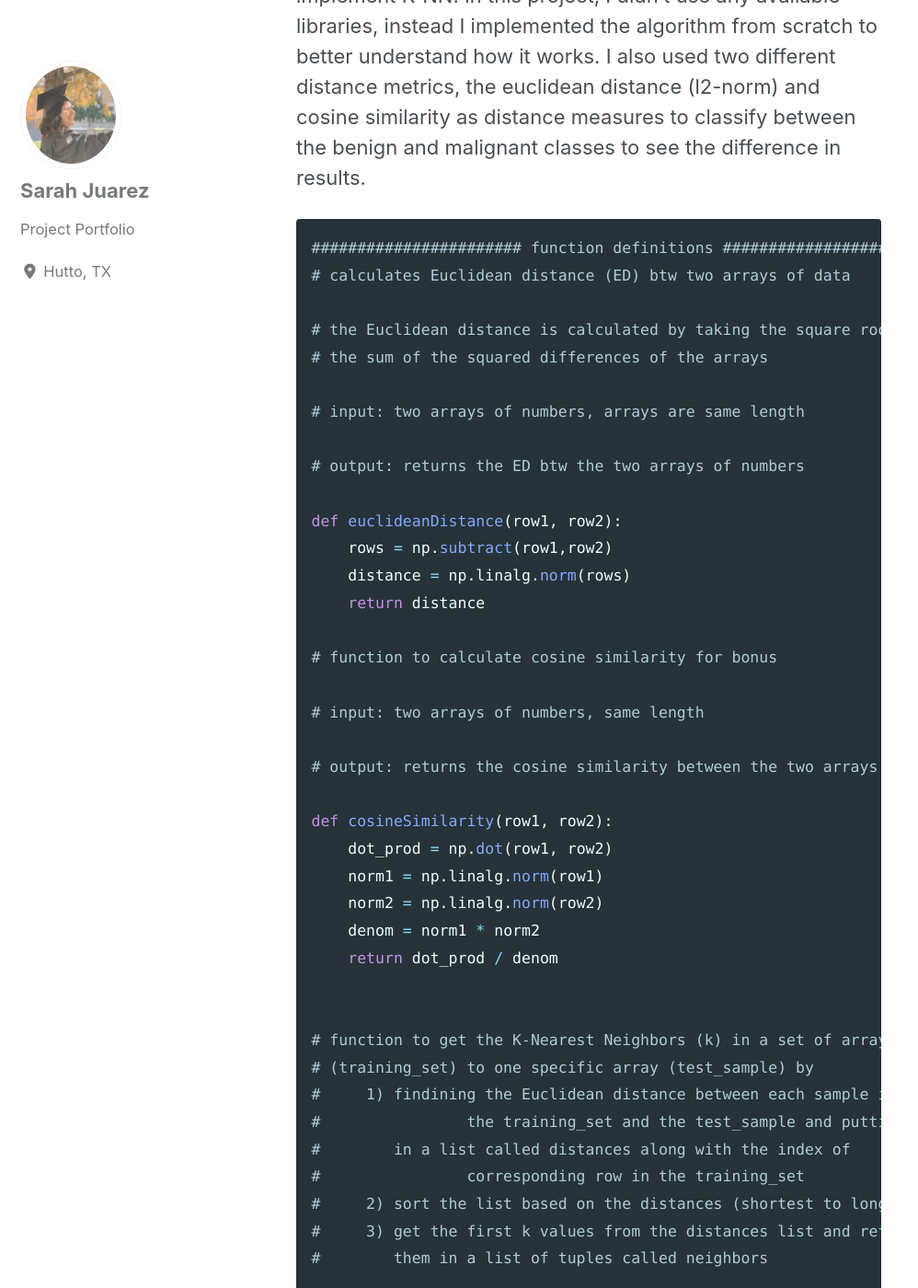
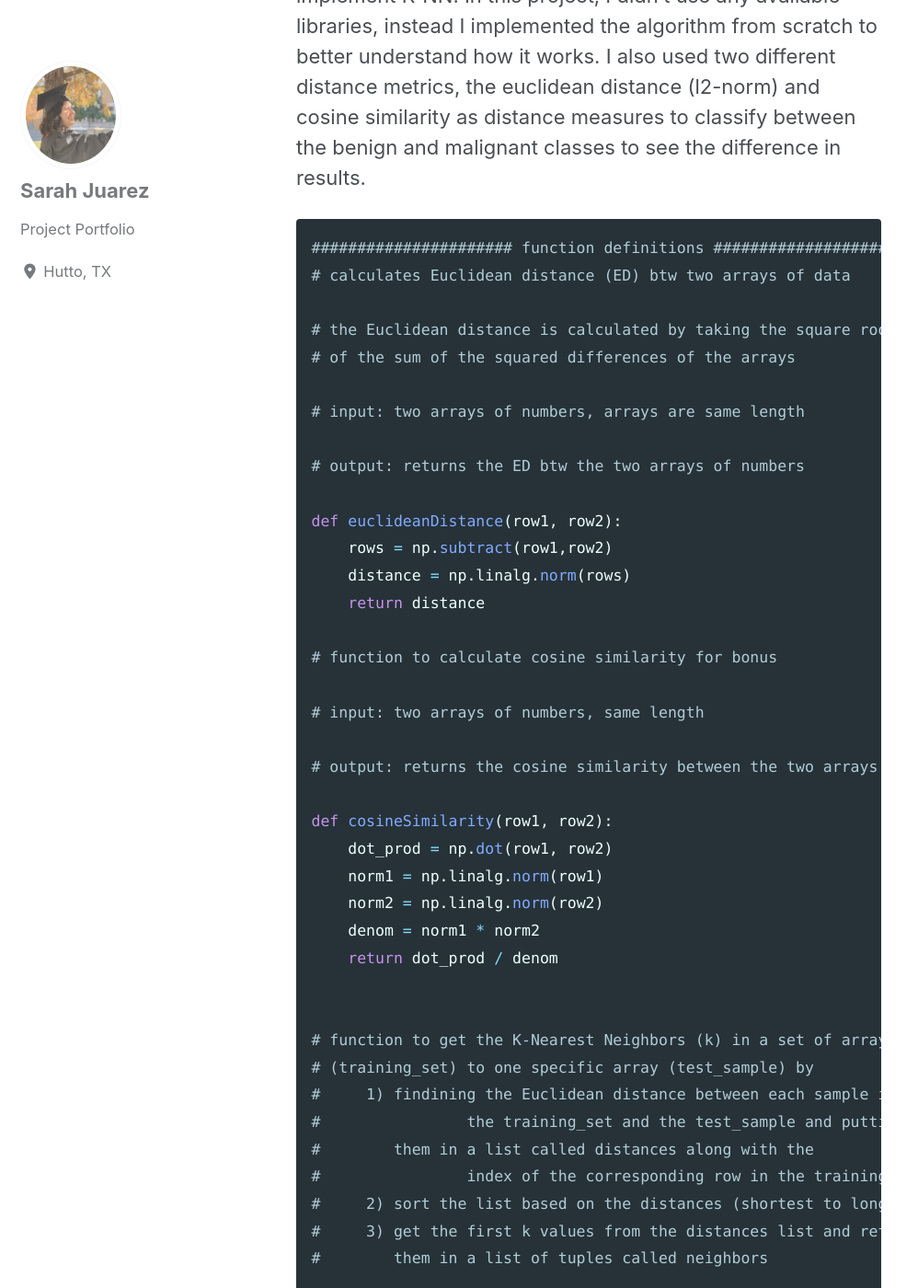
Before and after one commit to sarahajuarez11/sarahajuarez11.github.io, a Jekyll site: the page built from _posts/2019-09-16-KNN-Classifier.md, in a window 1280 px wide and 1400 px high, scrolled down 4148 px. Shown: the whole window at 92% size, without its empty margins (0-998 px from the left). Built offline with Jekyll 4.4.1, drawn with Linux system fonts in a browser that asks for light colours; cached includes are drawn as plain includes; nearby versions of some CDN libraries; some of the changed text lies outside the part shown.

Commit message:
Update KNN

````diff
--- a/_posts/2019-09-16-KNN-Classifier.md
+++ b/_posts/2019-09-16-KNN-Classifier.md
@@ -120,11 +120,11 @@ and cosine similarity as distance measures to classify between the benign and ma
 
 
 ```python
-####################### function definitions #######################
+###################### function definitions ######################
 # calculates Euclidean distance (ED) btw two arrays of data
 
-# the Euclidean distance is calculated by taking the square root of
-# the sum of the squared differences of the arrays
+# the Euclidean distance is calculated by taking the square root
+# of the sum of the squared differences of the arrays
 
 # input: two arrays of numbers, arrays are same length
 
@@ -152,9 +152,9 @@ def cosineSimilarity(row1, row2):
 # function to get the K-Nearest Neighbors (k) in a set of arrays
 # (training_set) to one specific array (test_sample) by
 #     1) findining the Euclidean distance between each sample in
-#		 the training_set and the test_sample and putting them
-#        in a list called distances along with the index of
-#		 corresponding row in the training_set
+#		 the training_set and the test_sample and putting
+#        them in a list called distances along with the
+#		 index of the corresponding row in the training_set
 #     2) sort the list based on the distances (shortest to longest)
 #     3) get the first k values from the distances list and return
 #        them in a list of tuples called neighbors
@@ -168,8 +168,8 @@ def cosineSimilarity(row1, row2):
 #        samples that are returned
 
 # output: a list of tuples of length k tha contains the row indexes
-#		  in training arrays that are closest to the testing sample
-#		  and the distance
+#		  in training arrays that are closest to the testing
+#		  sample and the distance
 
 def getNeighbors(training_set, test_sample, k, dist_type):
     distances = []
````
